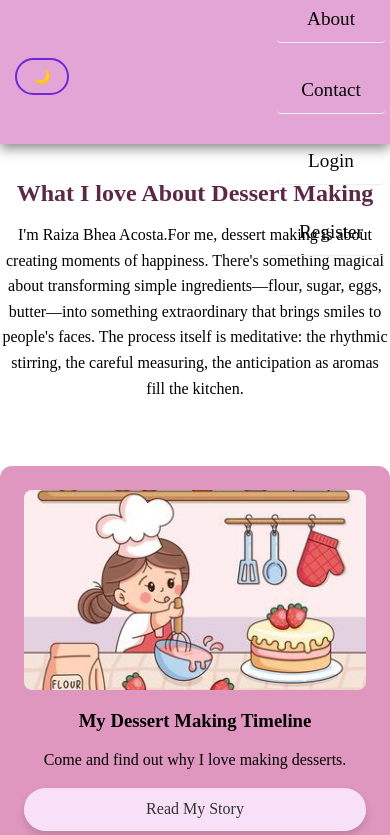
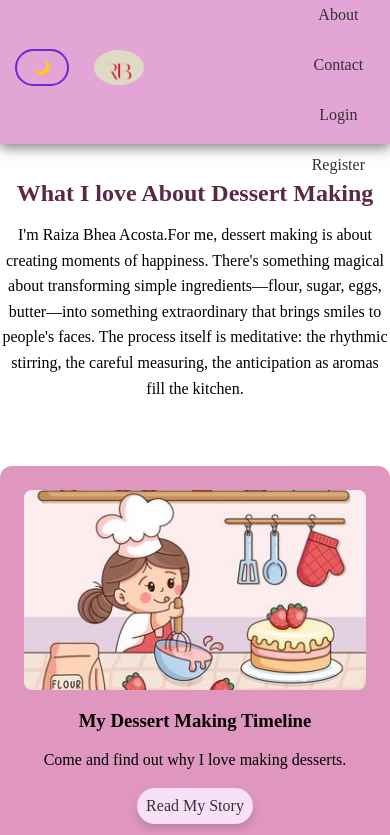
Before and after one commit to raizabhea/thefolio, a React (Create React App) app in the folder frontend/: page /home in a window 390 px wide. Shown: the top 835 px of the page. Built offline with nearby package versions, Linux system fonts and the light colour scheme; no server answers.

Commit message:
Simple navbar without separators, responsive stacking on mobile

```diff
--- a/frontend/src/index.css
+++ b/frontend/src/index.css
@@ -282,38 +282,40 @@ img, video {
 
 
 /* Responsive: stack menu vertically on small screens */
-@media (max-width: 768px) {
-  .header-container {
-    flex-direction: column;
-    align-items: stretch;
-    text-align: center;
-  }
+/* Simple horizontal navbar – no separators */
+.main-nav ul {
+  display: flex;
+  flex-wrap: wrap;
+  justify-content: center;
+  gap: 1.5rem;
+  list-style: none;
+  margin: 0;
+  padding: 0;
+}
 
-  .logo {
-    text-align: center;
-    margin-bottom: 0.5rem;
-  }
+.main-nav li {
+  display: inline-block;
+}
 
+.main-nav a, .main-nav button {
+  text-decoration: none;
+  background: none;
+  border: none;
+  cursor: pointer;
+  font-size: 1rem;
+  padding: 0.5rem 0;
+  color: #333;
+}
+
+.main-nav a:hover, .main-nav button:hover {
+  text-decoration: underline;
+}
+
+/* Sa maliit na screen (phone), mag-stack nang patayo */
+@media (max-width: 600px) {
   .main-nav ul {
     flex-direction: column;
-    width: 100%;
-    gap: 0.5rem;
-  }
-
-  .main-nav li {
-    width: 100%;
-  }
-
-  .nav-link, .btn {
-    display: block;
-    width: 100%;
-    padding: 0.75rem;
-    border-bottom: 1px solid #eee;
-  }
-
-  .dark-mode-toggle {
-    position: static;
-    margin-top: 0.5rem;
-    align-self: center;
+    align-items: center;
+    gap: 0.75rem;
   }
 }
--- a/frontend/src/style.css
+++ b/frontend/src/style.css
@@ -1138,38 +1138,40 @@ img, video {
 
 
 /* Responsive: stack menu vertically on small screens */
-@media (max-width: 768px) {
-  .header-container {
-    flex-direction: column;
-    align-items: stretch;
-    text-align: center;
-  }
+/* Simple horizontal navbar – no separators */
+.main-nav ul {
+  display: flex;
+  flex-wrap: wrap;
+  justify-content: center;
+  gap: 1.5rem;
+  list-style: none;
+  margin: 0;
+  padding: 0;
+}
 
-  .logo {
-    text-align: center;
-    margin-bottom: 0.5rem;
-  }
+.main-nav li {
+  display: inline-block;
+}
 
+.main-nav a, .main-nav button {
+  text-decoration: none;
+  background: none;
+  border: none;
+  cursor: pointer;
+  font-size: 1rem;
+  padding: 0.5rem 0;
+  color: #333;
+}
+
+.main-nav a:hover, .main-nav button:hover {
+  text-decoration: underline;
+}
+
+/* Sa maliit na screen (phone), mag-stack nang patayo */
+@media (max-width: 600px) {
   .main-nav ul {
     flex-direction: column;
-    width: 100%;
-    gap: 0.5rem;
-  }
-
-  .main-nav li {
-    width: 100%;
-  }
-
-  .nav-link, .btn {
-    display: block;
-    width: 100%;
-    padding: 0.75rem;
-    border-bottom: 1px solid #eee;
-  }
-
-  .dark-mode-toggle {
-    position: static;
-    margin-top: 0.5rem;
-    align-self: center;
+    align-items: center;
+    gap: 0.75rem;
   }
 }
```
